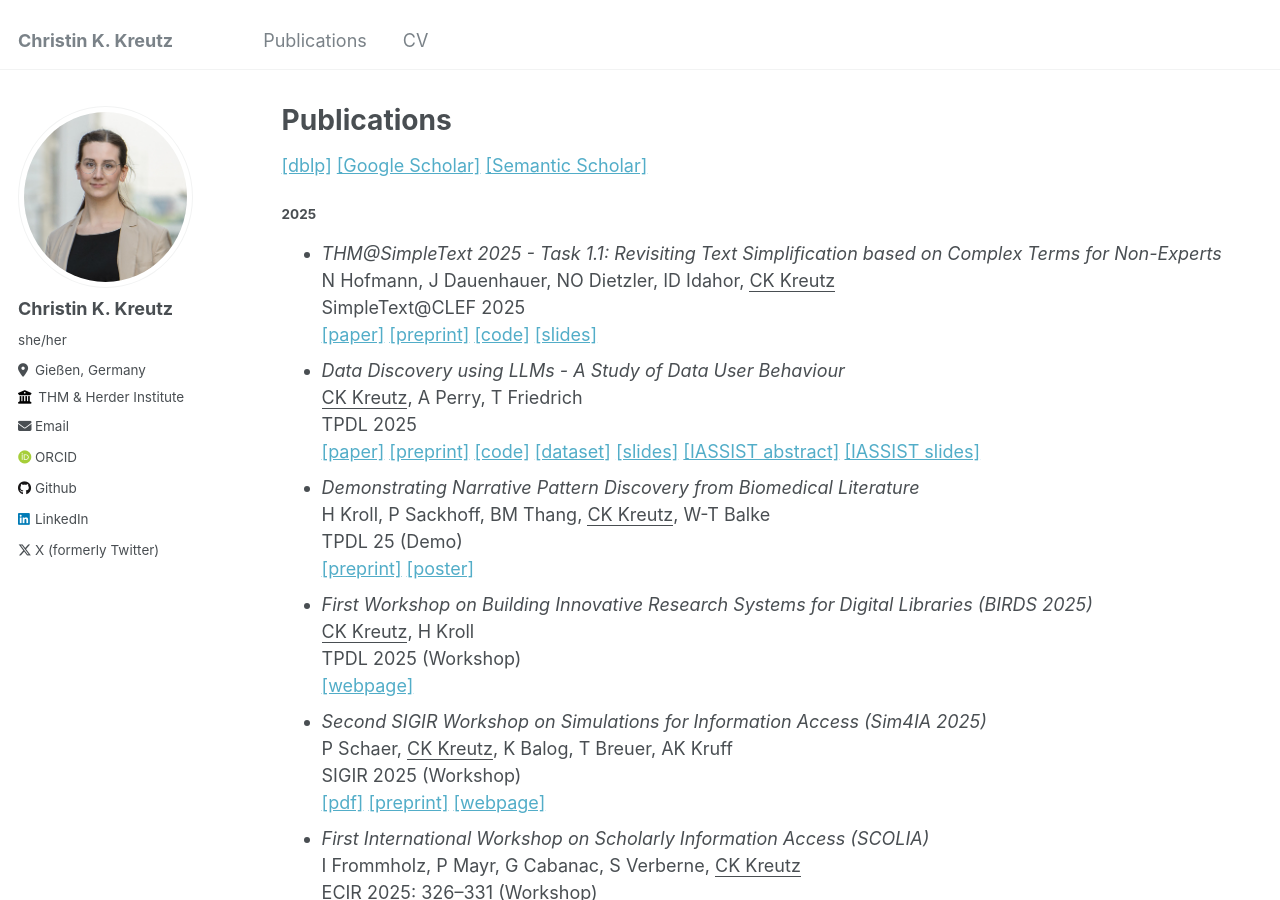
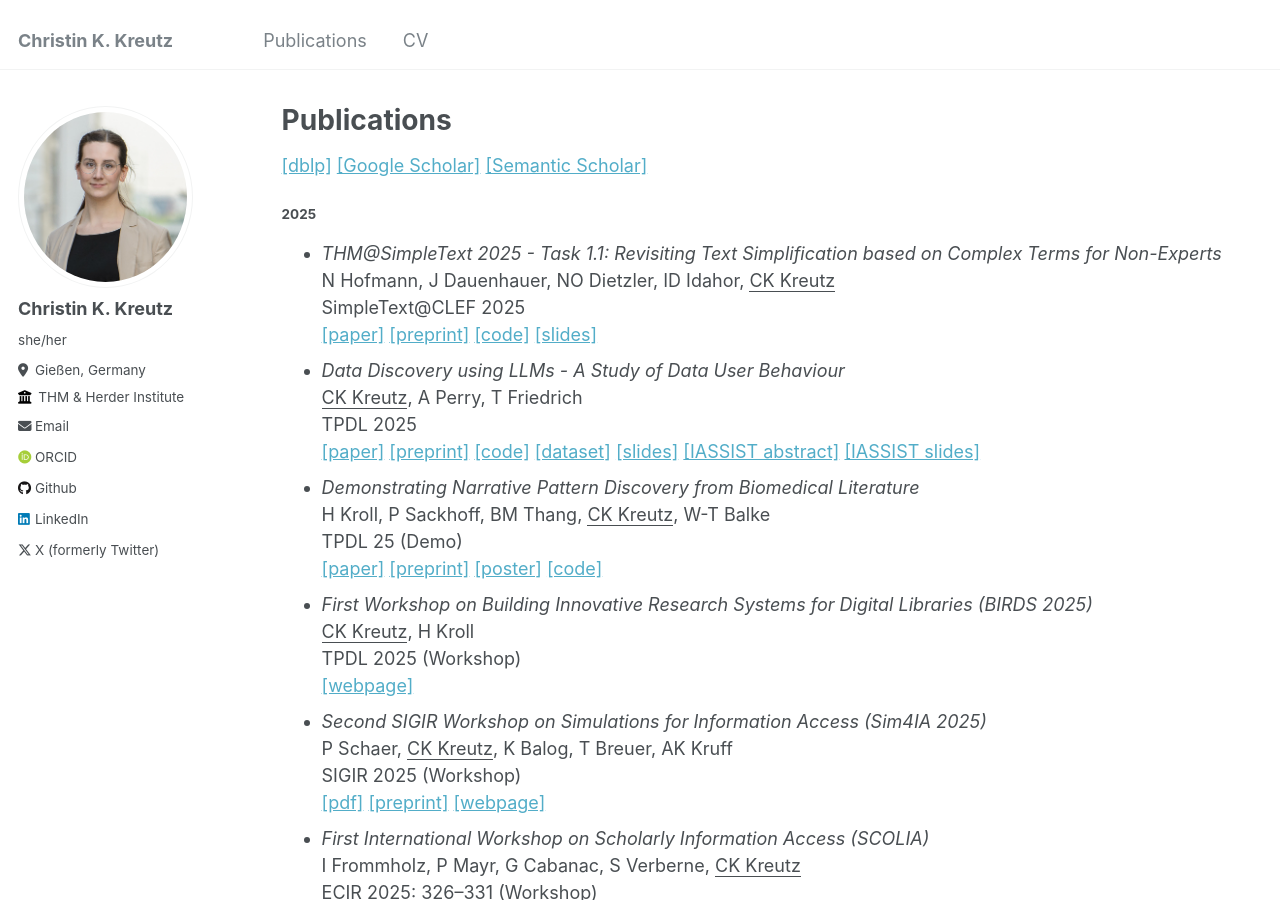
Before and after one commit to kreutzch/kreutzch.github.io, a Jekyll site: the page built from _pages/publications.md, in a window 1280 px wide and 900 px high. Built offline with Jekyll 4.4.1, drawn with Linux system fonts in a browser that asks for light colours; some web fonts are replaced.

Commit message:
DOI TPDL'25 demo

```diff
--- a/_pages/publications.md
+++ b/_pages/publications.md
@@ -28,8 +28,10 @@ TPDL 2025 \\
 - *Demonstrating Narrative Pattern Discovery from Biomedical Literature*\\
 H Kroll, P Sackhoff, BM Thang, <u>CK Kreutz</u>, W-T Balke\\
 TPDL 25 (Demo)\\
+[[paper]](https://link.springer.com/chapter/10.1007/978-3-032-06136-2_25)
 [[preprint]](https://arxiv.org/abs/2509.09687)
 [[poster]](../files/TPDL2025_Demo.pdf)
+[[code]](https://github.com/HermannKroll/NarrativeIntelligence)
 - *First Workshop on Building Innovative Research Systems for Digital Libraries (BIRDS 2025)*\\
 <u>CK Kreutz</u>, H Kroll\\
 TPDL 2025 (Workshop)\\
```
